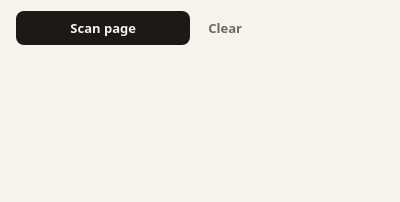
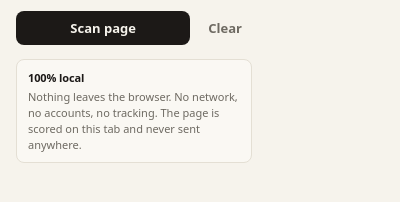
Before and after one commit to R4ph-t/isSlop, a browser extension: page popup.html in a window 400 px wide. Shown: the part 52-254 px from the top of the page. Drawn offline with Linux system fonts and the light colour scheme.

Commit message:
Update manifest, README, and popup to enhance privacy messaging and clarify local detection features
- Revised the extension description in manifest.json to emphasize local operation and lack of tracking.
- Added a privacy section in popup.html to inform users that no data leaves the browser.
- Updated README.md to reflect the enhanced privacy features and local detection capabilities.

```diff
--- a/popup.css
+++ b/popup.css
@@ -193,3 +193,22 @@ button.ghost:hover {
   font-size: 11px;
   line-height: 1.4;
 }
+
+.privacy {
+  margin-top: 14px;
+  padding: 10px 11px 9px;
+  border: 1px solid var(--line);
+  border-radius: 8px;
+  background: #faf8f3;
+  color: var(--muted);
+  font-size: 11px;
+  line-height: 1.45;
+}
+
+.privacy-kicker {
+  color: var(--ink);
+  font-weight: 650;
+  font-size: 11px;
+  letter-spacing: -0.01em;
+  margin-bottom: 3px;
+}
--- a/popup.html
+++ b/popup.html
@@ -39,6 +39,11 @@
     <p id="pack-note" class="pack-note" hidden></p>
   </section>
 
+  <aside class="privacy">
+    <p class="privacy-kicker">100% local</p>
+    <p>Nothing leaves the browser. No network, no accounts, no tracking. The page is scored on this tab and never sent anywhere.</p>
+  </aside>
+
   <script src="packs/registry.js"></script>
   <script src="popup.js"></script>
 </body>
```
Also changed, not shown: README.md, manifest.json.
